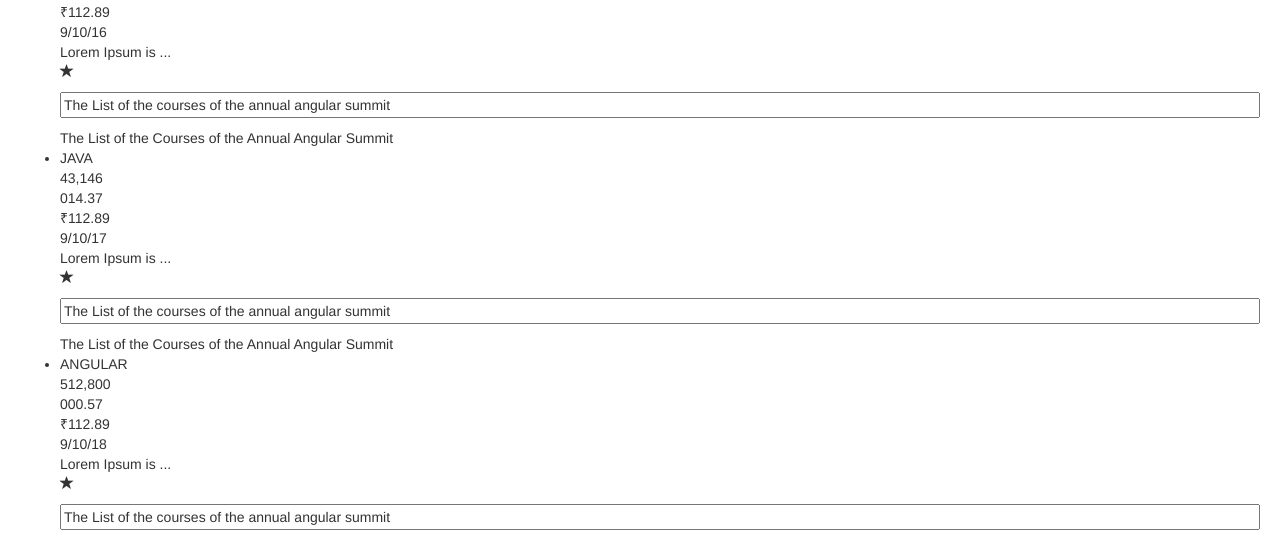
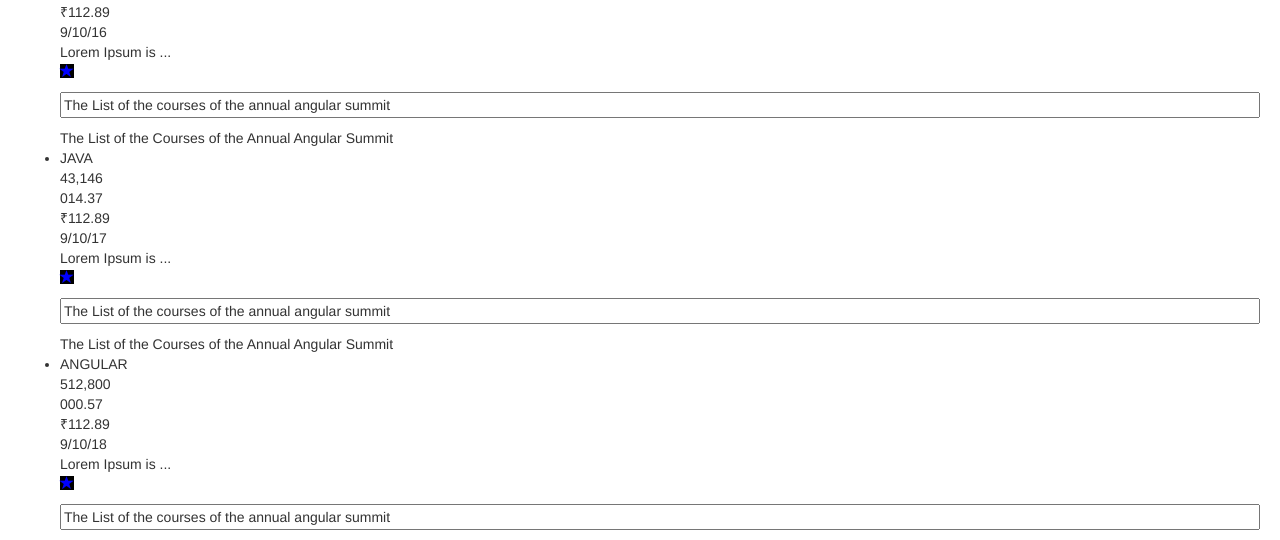
Before and after one commit to yrakesh/a4hw, an Angular app: page / in a window 1280 px wide. Shown: the part 181-721 px from the top of the page. Built offline with nearby package versions, Linux system fonts and the light colour scheme.

Commit message:
style various methods

```diff
--- a/src/app/favourite/favourite.component.css
+++ b/src/app/favourite/favourite.component.css
@@ -0,0 +1,3 @@
+.glyphicon {
+    color: red;
+}
--- a/src/app/favourite/favourite.component.html
+++ b/src/app/favourite/favourite.component.html
@@ -1,3 +1,8 @@
+<style>
+.glyphicon {
+    color: blue;
+}
+</style>
 <div class="glyphicon"
      [class.glyphicon-star]="isFavourite"
      [class.glyphicon-star-empty]="!isFavourite"
--- a/src/app/favourite/favourite.component.ts
+++ b/src/app/favourite/favourite.component.ts
@@ -3,7 +3,15 @@ import { Component, OnInit, Input, Output, EventEmitter } from '@angular/core';
 @Component({
   selector: 'favourite',
   templateUrl: './favourite.component.html',
-  styleUrls: ['./favourite.component.css']
+  styleUrls: ['./favourite.component.css'],
+  styles: [`
+  .glyphicon {
+    color: green;
+  }
+  .glyphicon-star {
+    background-color: black;
+  }
+  `]
 })
 export class FavouriteComponent implements OnInit {
 
```
